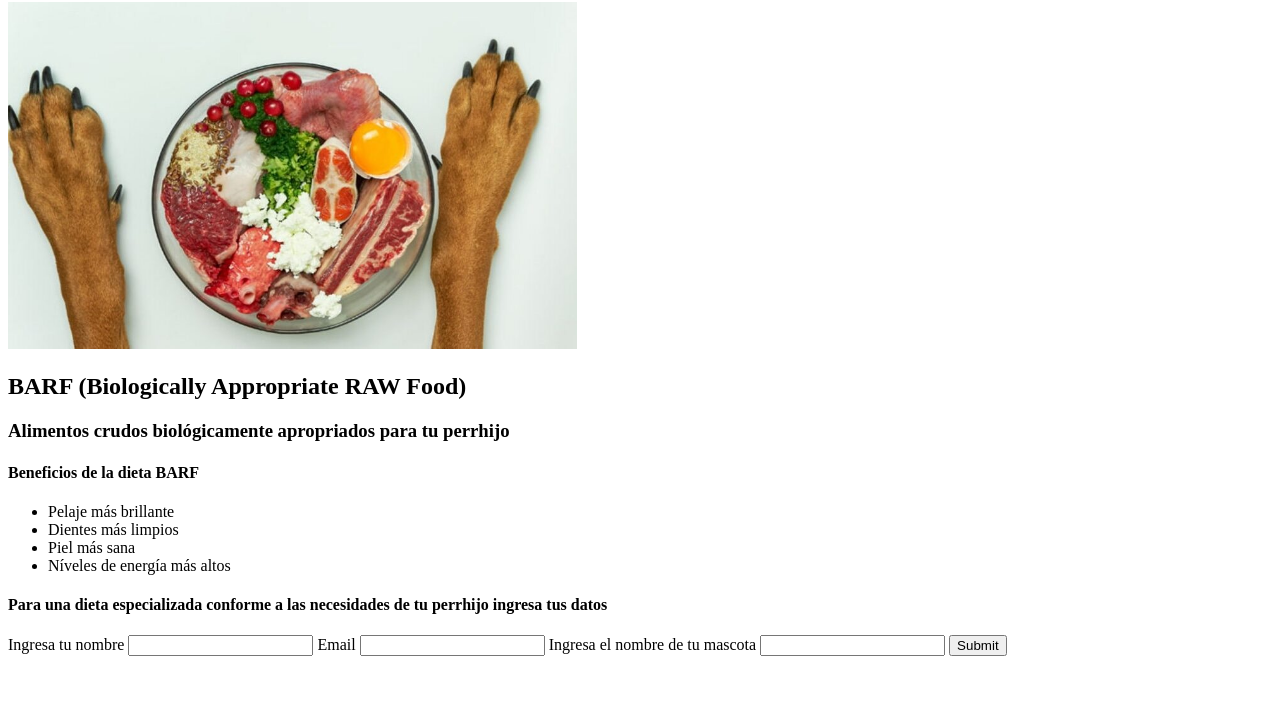
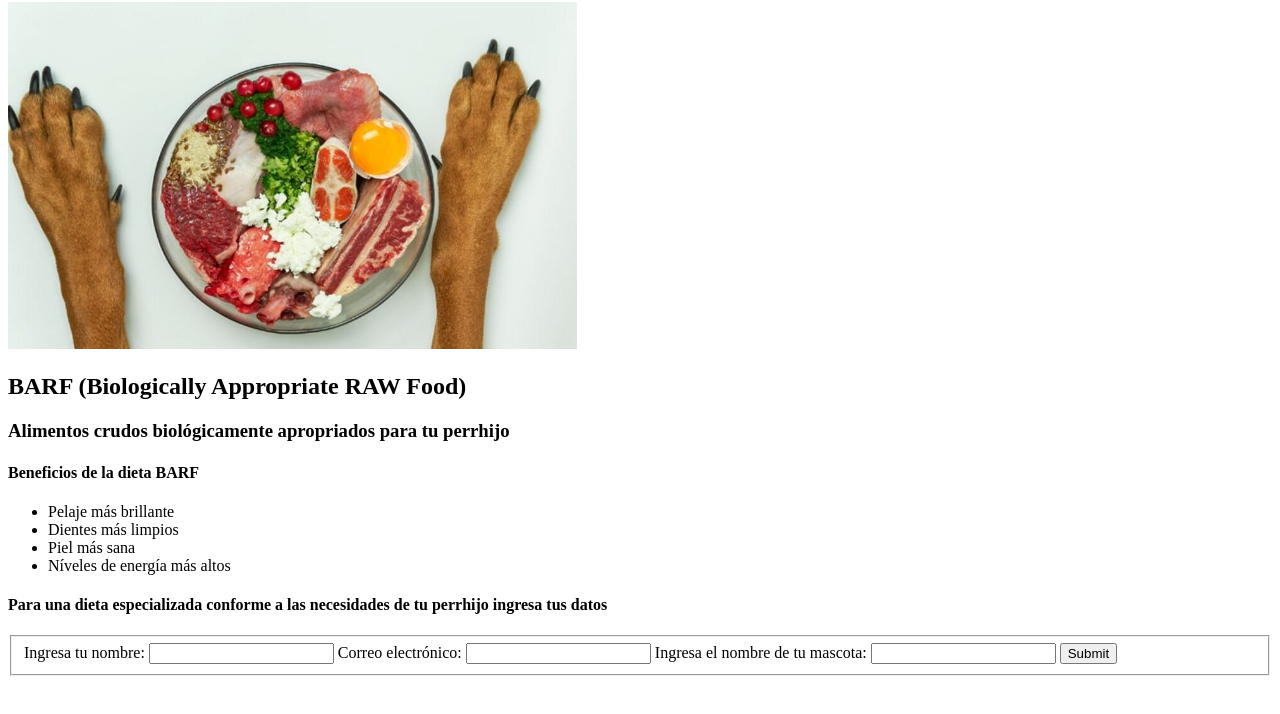
Before and after one commit to XimenaM5/ejercicio-de-veterinaria, a plain HTML site: page index.html in a window 1280 px wide. Shown: the part 78-792 px from the top of the page. Drawn offline with Linux system fonts and the light colour scheme.

Commit message:
cambios en el form

```diff
--- a/index.html
+++ b/index.html
@@ -19,13 +19,15 @@
     </ul>
     <h4>Para una dieta especializada conforme a las necesidades de tu perrhijo ingresa tus datos</h4>
     <form action="">
-        <label for="">Ingresa tu nombre</label>
+        <fieldset>
+        <label for="">Ingresa tu nombre:</label>
         <input type="text" name="" id="persona">
-        <label for="">Email</label>
+        <label for="">Correo electrónico:</label>
         <input type="email" name="" id="">
-        <label for="">Ingresa el nombre de tu mascota</label>
+        <label for="">Ingresa el nombre de tu mascota:</label>
         <input type="text" name="" id="mascota">
         <input type="submit" name="" id="">
+    </fieldset>
     </form>
 </body>
 </html>
```
